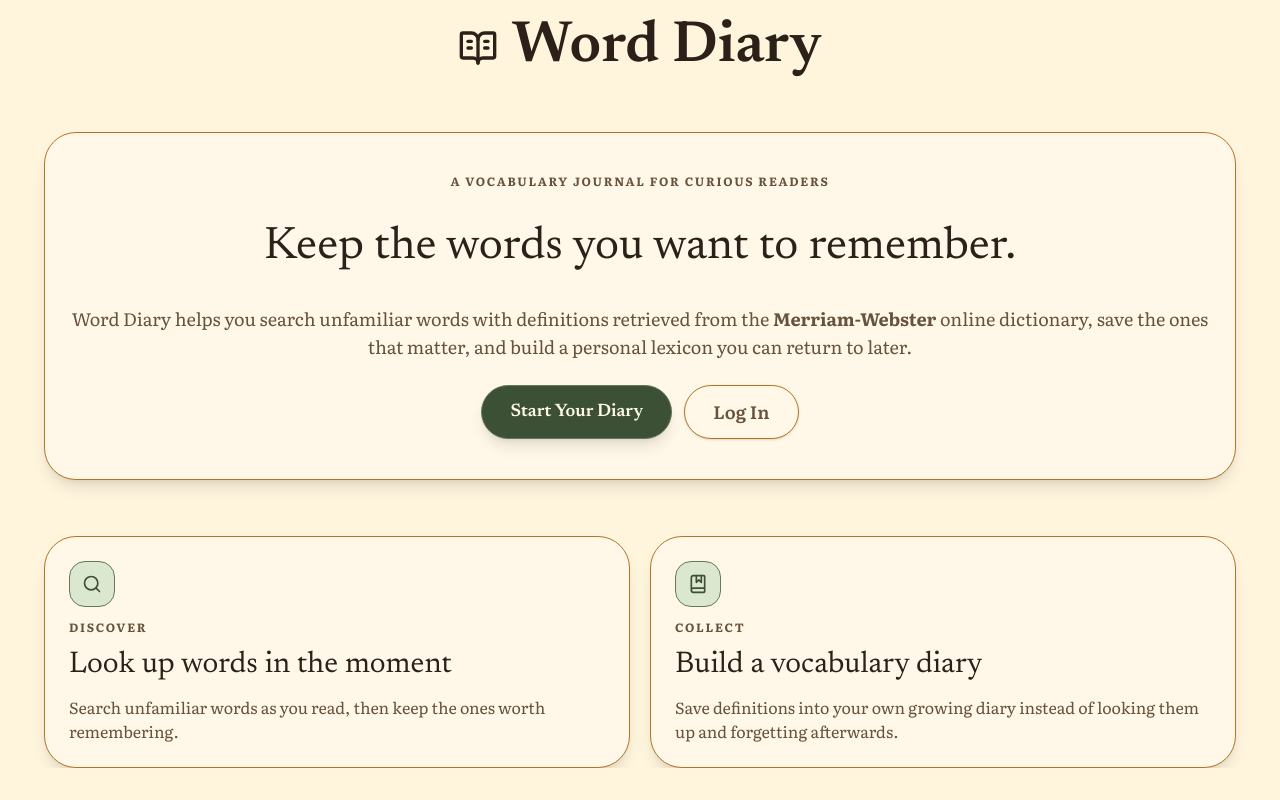
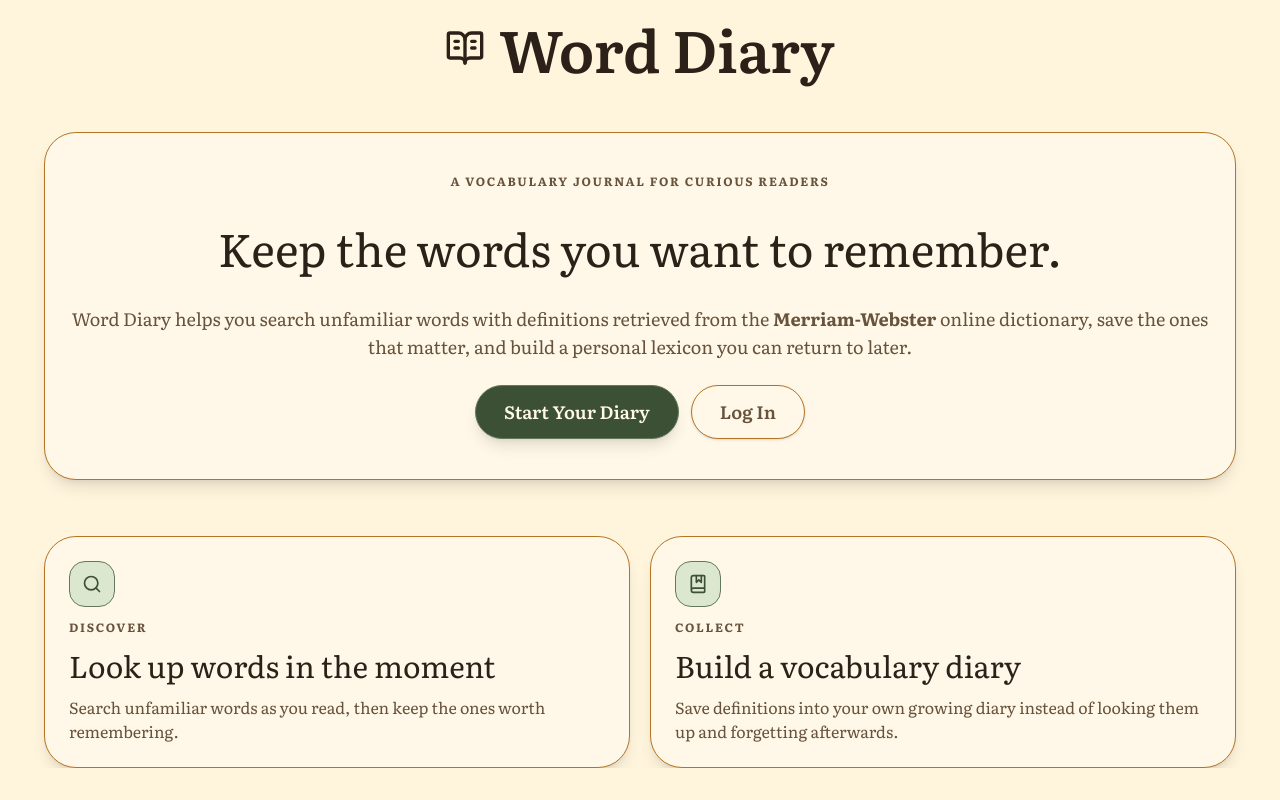
Before and after one commit to williamj20/Word-Diary, a Next.js app: page / in a window 1280 px wide. Built offline with nearby package versions, Linux system fonts and the light colour scheme; no server answers.

Commit message:
standardize typography and increase add-word button size

```diff
--- a/src/app/(public)/page.tsx
+++ b/src/app/(public)/page.tsx
@@ -31,7 +31,7 @@ const LandingPage = async () => {
           <p className="text-[0.66rem] font-bold uppercase tracking-[0.14em] text-[var(--ink-muted)] sm:text-xs">
             A Vocabulary Journal For Curious Readers
           </p>
-          <h2 className="display-font text-[clamp(2rem,8.5vw,2.6rem)] text-[var(--ink)] sm:text-[clamp(2.6rem,3.75vw,2.85rem)]">
+          <h2 className="text-[clamp(2rem,8.5vw,2.6rem)] text-[var(--ink)] sm:text-[clamp(2.6rem,3.75vw,2.85rem)]">
             Keep the words you want to remember.
           </h2>
           <p className="text-base text-[var(--ink-muted)] sm:text-lg">
@@ -51,7 +51,7 @@ const LandingPage = async () => {
           <div className="flex flex-col items-center gap-3 sm:flex-row">
             <Link
               href={primaryHref}
-              className="display-font rounded-full border border-[var(--sage)] bg-[var(--sage-dark)] px-5 py-2.5 text-base font-semibold text-[var(--paper-card)] shadow-lg transition-all duration-200 hover:bg-[var(--sage)] sm:px-7 sm:py-3 sm:text-lg"
+              className="rounded-full border border-[var(--sage)] bg-[var(--sage-dark)] px-5 py-2.5 text-base font-semibold text-[var(--paper-card)] shadow-lg transition-all duration-200 hover:bg-[var(--sage)] sm:px-7 sm:py-3 sm:text-lg"
             >
               {primaryLabel}
             </Link>
@@ -79,9 +79,7 @@ const LandingPage = async () => {
             <p className="text-[0.66rem] font-bold uppercase tracking-[0.12em] text-[var(--ink-muted)] sm:text-xs sm:tracking-[0.14em]">
               {eyebrow}
             </p>
-            <h3 className="display-font text-xl text-[var(--ink)] sm:text-3xl">
-              {title}
-            </h3>
+            <h3 className="text-xl text-[var(--ink)] sm:text-3xl">{title}</h3>
             <p className="text-sm text-[var(--ink-muted)] sm:text-base">
               {description}
             </p>
--- a/src/app/components/app-header.tsx
+++ b/src/app/components/app-header.tsx
@@ -21,8 +21,8 @@ const AppHeader = ({ showAuthButtons }: { showAuthButtons: boolean }) => {
           <h1
             className={
               showAuthButtons
-                ? 'display-font text-[clamp(1.75rem,9vw,3.65rem)] font-semibold whitespace-nowrap text-[var(--ink)] md:text-[clamp(1.95rem,4vw,3.65rem)]'
-                : 'display-font text-[clamp(1.95rem,8vw,3.65rem)] font-semibold text-[var(--ink)]'
+                ? 'text-[clamp(1.75rem,9vw,3.65rem)] font-semibold whitespace-nowrap text-[var(--ink)] md:text-[clamp(1.95rem,4vw,3.65rem)]'
+                : 'text-[clamp(1.95rem,8vw,3.65rem)] font-semibold text-[var(--ink)]'
             }
           >
             Word Diary
--- a/src/app/components/route-error.tsx
+++ b/src/app/components/route-error.tsx
@@ -18,7 +18,7 @@ const RouteError = ({
   return (
     <main className="mx-auto w-full max-w-3xl">
       <section className="rounded-[2rem] border border-[var(--danger)] bg-[var(--paper-card)] px-5 py-8 text-center shadow-md sm:px-8 sm:py-10">
-        <h2 className="display-font text-2xl font-semibold text-[var(--ink)] sm:text-3xl">
+        <h2 className="text-2xl font-semibold text-[var(--ink)] sm:text-3xl">
           {title}
         </h2>
         <p className="mx-auto mt-3 max-w-xl text-sm text-[var(--ink-muted)] sm:text-base">
--- a/src/app/diary/components/add-word-modal.tsx
+++ b/src/app/diary/components/add-word-modal.tsx
@@ -122,9 +122,9 @@ const AddWordModal = () => {
           resetLookup();
           setIsOpen(true);
         }}
-        className="icon-button border-[var(--sage)] bg-[var(--sage-dark)] text-[var(--paper-card)] hover:bg-[var(--sage)]"
+        className="icon-button inline-flex h-9 w-9 items-center justify-center border-[var(--sage)] bg-[var(--sage-dark)] text-[var(--paper-card)] hover:bg-[var(--sage)] sm:h-11 sm:w-11"
       >
-        <Plus className="h-4 w-4" />
+        <Plus className="h-4 w-4 sm:h-5 sm:w-5" />
       </button>
 
       {isOpen
@@ -139,7 +139,7 @@ const AddWordModal = () => {
               >
                 <div className="flex max-h-[calc(100dvh-4rem)] flex-col sm:max-h-[calc(100dvh-6rem)]">
                   <div>
-                    <h3 className="display-font mb-2 text-xl font-semibold text-[var(--ink)] sm:text-2xl">
+                    <h3 className="mb-2 text-xl font-semibold text-[var(--ink)] sm:text-2xl">
                       Look up a word
                     </h3>
                     <button
--- a/src/app/diary/components/delete-word-modal.tsx
+++ b/src/app/diary/components/delete-word-modal.tsx
@@ -65,7 +65,7 @@ const DeleteWordModal = ({
           <X className="h-4 w-4 sm:h-5 sm:w-5" />
         </button>
 
-        <h3 className="display-font mb-2 text-xl font-semibold text-[var(--ink)] sm:text-2xl">
+        <h3 className="mb-2 text-xl font-semibold text-[var(--ink)] sm:text-2xl">
           {`Delete "${word}"?`}
         </h3>
 
--- a/src/app/diary/page.tsx
+++ b/src/app/diary/page.tsx
@@ -34,7 +34,7 @@ const DiaryPage = async (props: {
   return (
     <main>
       <div className="relative mx-auto mt-6 w-full max-w-7xl rounded-[2rem] border border-[var(--brass)] bg-[var(--paper-card)] pb-4 pt-7 sm:mt-7 sm:pb-5 sm:pt-8">
-        <h2 className="display-font absolute left-1/2 top-0 -translate-x-1/2 -translate-y-1/2 rounded-[1.5rem] border border-[var(--brass)] bg-[var(--paper-soft)] px-3 py-1 text-center text-[0.62rem] font-bold uppercase whitespace-nowrap text-[var(--ink-muted)] sm:px-5 sm:py-1.5 sm:text-[0.74rem]">
+        <h2 className="absolute left-1/2 top-0 -translate-x-1/2 -translate-y-1/2 rounded-[1.5rem] border border-[var(--brass)] bg-[var(--paper-soft)] px-3 py-1 text-center text-[0.62rem] font-bold uppercase whitespace-nowrap text-[var(--ink-muted)] sm:px-5 sm:py-1.5 sm:text-[0.74rem]">
           Your Saved Words
         </h2>
         <div className="flex flex-col items-center px-3.5 sm:px-4">
--- a/src/app/flashcards/components/flashcard-deck.tsx
+++ b/src/app/flashcards/components/flashcard-deck.tsx
@@ -87,7 +87,7 @@ const FlashcardDeck = ({ words }: { words: WordDefinition[] }) => {
           )}
         >
           <span className="absolute inset-0 flex flex-col items-center justify-center overflow-hidden rounded-[2rem] border border-[var(--brass)] p-5 text-center text-[var(--ink)] shadow-xl [backface-visibility:hidden] [background-image:linear-gradient(135deg,var(--paper-card),var(--paper))] [box-shadow:0_18px_48px_rgb(43_33_24_/_0.16)] sm:p-6">
-            <span className="display-font block max-w-full break-words text-[clamp(2rem,8vw,3.75rem)] font-semibold text-[var(--ink)] lg:text-6xl">
+            <span className="block max-w-full break-words text-[clamp(2rem,8vw,3.75rem)] font-semibold text-[var(--ink)] lg:text-6xl">
               {currentWord.word}
             </span>
           </span>
--- a/src/app/flashcards/page.tsx
+++ b/src/app/flashcards/page.tsx
@@ -25,7 +25,7 @@ const FlashcardsPage = async () => {
       <main className="mx-auto w-full max-w-3xl">
         <section className="rounded-[2rem] border border-[var(--brass)] bg-[var(--paper-card)] px-5 py-8 text-center shadow-md sm:py-10">
           <div className="mx-auto flex max-w-2xl flex-col items-center gap-4">
-            <h2 className="display-font text-1xl text-[var(--ink)] sm:text-3xl">
+            <h2 className="text-1xl text-[var(--ink)] sm:text-3xl">
               Add words to start studying.
             </h2>
             <p className="max-w-xl text-sm text-[var(--ink-muted)] sm:text-base">
@@ -34,7 +34,7 @@ const FlashcardsPage = async () => {
             </p>
             <Link
               href="/diary"
-              className="display-font inline-flex items-center gap-2 rounded-full border border-[var(--sage)] bg-[var(--sage-dark)] px-5 py-2.5 text-sm font-semibold text-[var(--paper-card)] shadow-sm transition-all duration-200 hover:bg-[var(--sage)]"
+              className="inline-flex items-center gap-2 rounded-full border border-[var(--sage)] bg-[var(--sage-dark)] px-5 py-2.5 text-sm font-semibold text-[var(--paper-card)] shadow-sm transition-all duration-200 hover:bg-[var(--sage)]"
             >
               Go To Diary
             </Link>
--- a/src/app/globals.css
+++ b/src/app/globals.css
@@ -29,10 +29,6 @@ body {
 }
 
 @layer components {
-  .display-font {
-    font-family: var(--font-display);
-  }
-
   .auth-button {
     @apply rounded-full border px-3 py-1.5 text-xs font-semibold shadow-sm transition-all duration-200 sm:px-4 sm:py-2 sm:text-sm;
     color: var(--ink-muted);
@@ -137,7 +133,6 @@ body {
   .word-card-title {
     @apply text-base font-semibold break-words md:text-2xl;
     color: var(--ink);
-    font-family: var(--font-display);
     letter-spacing: -0.04em;
   }
   .word-card-toggle-button {
--- a/src/app/layout.tsx
+++ b/src/app/layout.tsx
@@ -1,16 +1,11 @@
 import type { Metadata } from 'next';
-import { Literata, Newsreader } from 'next/font/google';
+import { Literata } from 'next/font/google';
 import './globals.css';
 
 export const metadata: Metadata = {
   title: 'Word Diary',
   description: 'A place to keep track of new words.',
 };
-
-const newsreader = Newsreader({
-  variable: '--font-display',
-  subsets: ['latin'],
-});
 
 const literata = Literata({
   variable: '--font-body',
@@ -24,9 +19,7 @@ const RootLayout = ({
 }>) => {
   return (
     <html lang="en">
-      <body
-        className={`${newsreader.variable} ${literata.variable} antialiased`}
-      >
+      <body className={`${literata.variable} antialiased`}>
         <div className="overflow-x-auto">
           <div className="mx-auto min-w-xs px-3">{children}</div>
         </div>
--- a/src/app/not-found.tsx
+++ b/src/app/not-found.tsx
@@ -5,7 +5,7 @@ const NotFound = () => {
     <>
       <AppHeader showAuthButtons={false} />
       <div className="flex items-center justify-center">
-        <h2 className="display-font text-md font-bold uppercase text-[var(--ink)]">
+        <h2 className="text-md font-bold uppercase text-[var(--ink)]">
           Page Not Found
         </h2>
       </div>
```
Also changed, not shown: .agents/skills/word-diary-responsive-css/SKILL.md.
